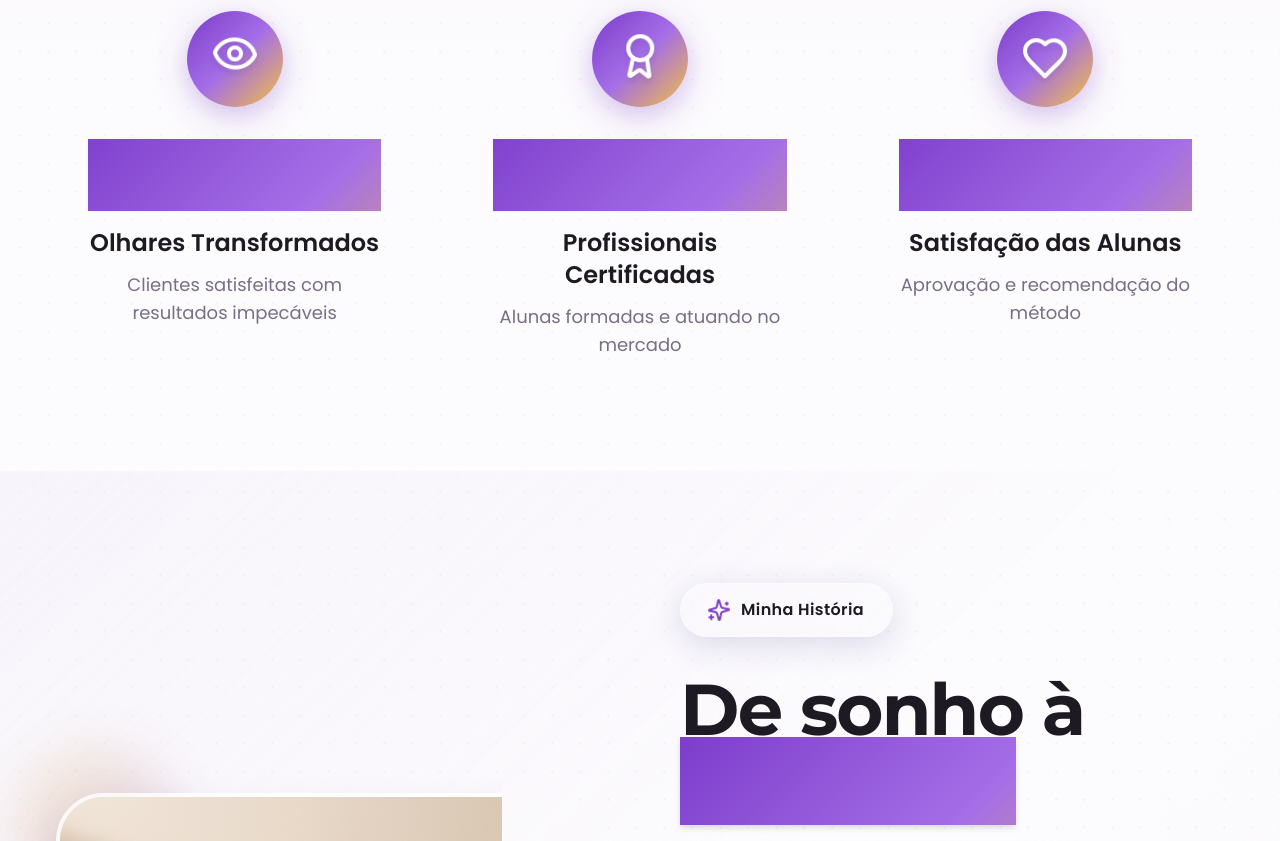
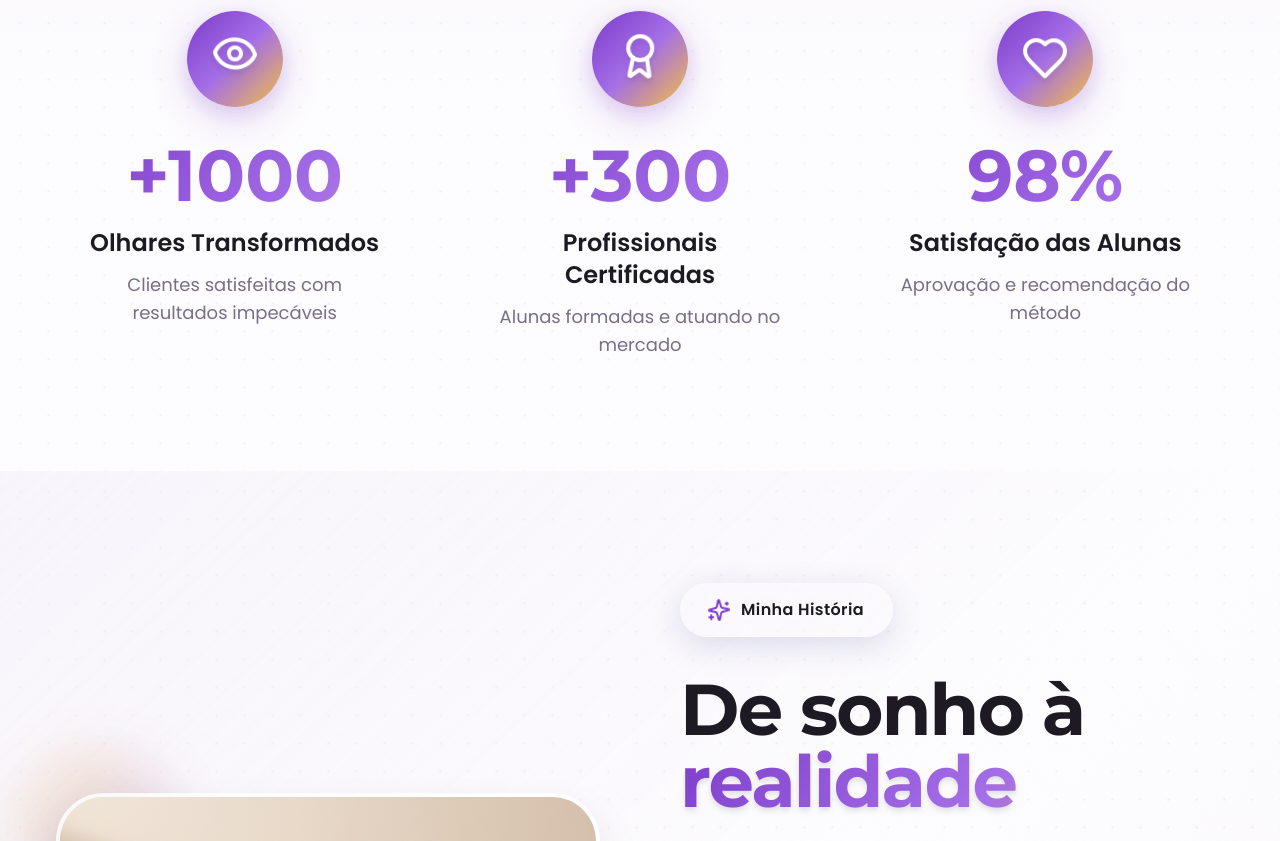
Before and after one commit to Guicarv6/carvalho-luxe-page-15250, a React (Vite) app: page / in a window 1280 px wide. Shown: the part 1280-2121 px from the top of the page. Built offline with nearby package versions, Linux system fonts and the light colour scheme; the HTML template or start-up script is replaced by a standard one.

Commit message:
Fix: Counter animation not appearing

```diff
--- a/src/index.css
+++ b/src/index.css
@@ -245,9 +245,13 @@ All colors MUST be HSL.
 
   /* Enhanced Text Gradients - 2025 Premium */
   .text-gradient {
-    @apply bg-clip-text text-transparent font-bold;
+    @apply font-bold;
     background: linear-gradient(135deg, hsl(267 57% 51%), hsl(267 72% 67%), hsl(43 88% 60%));
     background-size: 200% 100%;
+    -webkit-background-clip: text;
+    background-clip: text;
+    -webkit-text-fill-color: transparent;
+    color: hsl(267 57% 51%); /* Fallback color */
     animation: gradient-shift 8s ease infinite;
   }
 
```
